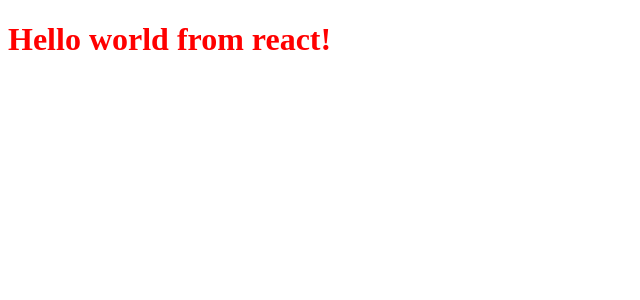
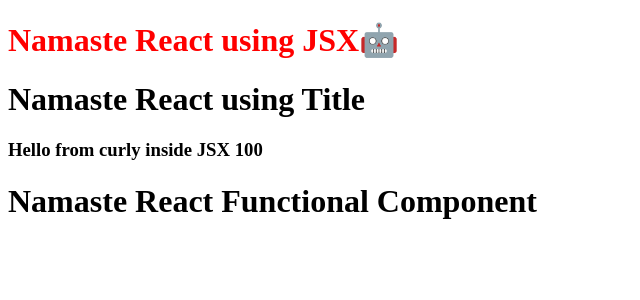
Before and after one commit to Dineshds015/namasteReact, a React (Vite) app: page / in a window 1280 px wide. Shown: the top 300 px of the page, without its empty margins (0-640 px from the left). Built offline with nearby package versions, Linux system fonts and the light colour scheme.

Commit message:
React element and React components

```diff
--- a/App.js
+++ b/App.js
@@ -1,5 +1,34 @@
 import React from "react";
 import ReactDOM from "react-dom";
-const heading =React.createElement("h1",{id:"heading"},"Hello world from react!");
+
+//React Element
+const jsxHeading=<h1 id="heading" className="head" tabIndex="1">Namaste React using JSX🤖</h1>;
+
+//React Component
+
+const Title=()=>(
+    <h1 className="head" tabIndex="5">
+        Namaste React using Title
+    </h1>
+);
+
+const num=100;
+const HeadingComponent=()=>(
+    <div id="container">
+        {jsxHeading}
+        <Title/>
+        {
+            <h3>Hello from curly inside JSX {num}</h3>
+        }
+        <h1>Namaste React Functional Component</h1>
+    </div>
+
+);
+
 const root=ReactDOM.createRoot(document.getElementById("root"));
-root.render(heading);
+
+//render react element
+//root.render(jsxHeading);
+
+//render functional components
+root.render(<HeadingComponent/>);
--- a/index.html
+++ b/index.html
@@ -8,7 +8,7 @@
 </head>
 <body>
     <div id="root"></div>
-    <script type="module" src="App.js">
+        <script type="module" src="App.js">
     </script>
 </body>
 </html>
```
